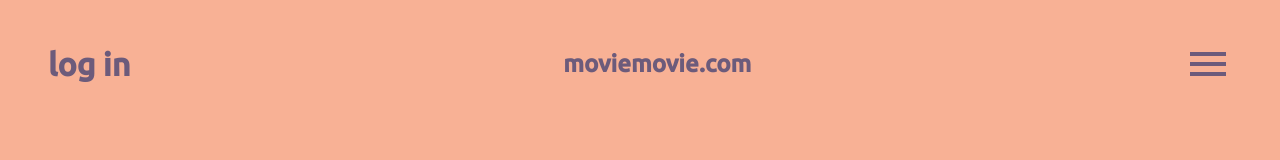
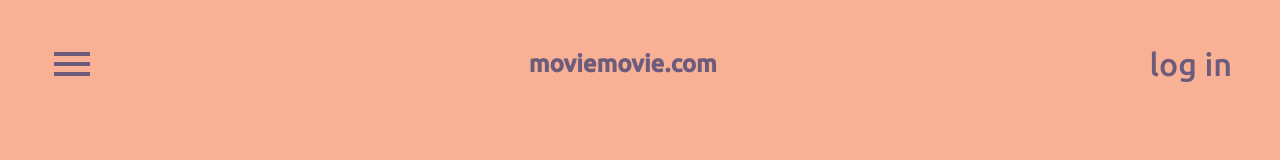
Before and after one commit to kacperpy/secret_website_frontend, a React (Create React App) app: page /1/details in a window 1280 px wide. Shown: the top 160 px of the page. Built offline with nearby package versions, Linux system fonts and the light colour scheme.

Commit message:
updated ui based on auth

```diff
--- /dev/null
+++ b/src/components/sideBar/SideBar.tsx
@@ -0,0 +1,49 @@
+import { Box, Button, Drawer } from "@mui/material";
+import { MouseEvent, KeyboardEvent } from "react";
+
+interface SideBarProps {
+  open: boolean;
+  onClose: () => void;
+}
+
+const SideBar = ({ open, onClose }: SideBarProps) => {
+  const toggleDrawer =
+    (open: boolean) => (event: KeyboardEvent | MouseEvent) => {
+      if (
+        event.type === "keydown" &&
+        ((event as KeyboardEvent).key === "Tab" ||
+          (event as KeyboardEvent).key === "Shift")
+      ) {
+        return;
+      }
+
+      onClose();
+    };
+
+  const handleLogout = () => {
+    localStorage.removeItem("authed_user");
+    localStorage.removeItem("user_auth_token");
+    window.dispatchEvent(new Event("storage"));
+  };
+
+  return (
+    <Drawer anchor="left" open={open} onClose={toggleDrawer(false)}>
+      <Box
+        display="flex"
+        flexDirection="column"
+        alignItems="center"
+        justifyContent="center"
+        width="25rem"
+        height="100vh"
+        sx={{ backgroundColor: "var(--primary)" }}
+        gap="2rem"
+      >
+        <Button variant="outlined" onClick={handleLogout}>
+          log out
+        </Button>
+      </Box>
+    </Drawer>
+  );
+};
+
+export default SideBar;
--- a/src/components/topBar/TopBar.tsx
+++ b/src/components/topBar/TopBar.tsx
@@ -4,8 +4,10 @@ import PersonIcon from "@mui/icons-material/Person";
 import Person2Icon from "@mui/icons-material/Person2";
 import { Link } from "react-router-dom";
 import { useState } from "react";
+import SideBar from "../sideBar/SideBar";
 
 export const TopBar = () => {
+  const [open, setOpen] = useState(false);
   const [user, setUser] = useState<string | null>(
     localStorage.getItem("authed_user") || null
   );
@@ -25,15 +27,41 @@ export const TopBar = () => {
       width="100%"
       height="8rem"
     >
+      <SideBar open={open} onClose={() => setOpen(false)} />
+      <Box display="flex" sx={{ marginLeft: "3rem" }}>
+        <MenuIcon
+          onClick={() => setOpen(true)}
+          sx={{
+            fontSize: "3rem",
+            color: "var(--text-primary)",
+            cursor: "pointer",
+            transition: "color 0.1s ease",
+            "&:hover": {
+              color: "var(--text-primary-hover)",
+            },
+          }}
+        />
+      </Box>
+      <Typography
+        component={Link}
+        to="/"
+        sx={{
+          fontSize: "1.5rem",
+          color: "var(--text-primary)",
+          fontWeight: "bold",
+          textDecoration: "none",
+        }}
+      >
+        moviemovie.com
+      </Typography>
       {user === null ? (
-        <Box display="flex" sx={{ marginLeft: "3rem" }}>
+        <Box display="flex" sx={{ marginRight: "3rem" }}>
           <Typography
             component={Link}
             to={"/login"}
             sx={{
               fontSize: "2rem",
               color: "var(--text-primary)",
-              fontWeight: "bold",
               textDecoration: "none",
               "&:hover": {
                 color: "var(--text-primary-hover)",
@@ -44,7 +72,7 @@ export const TopBar = () => {
           </Typography>
         </Box>
       ) : (
-        <Box display="flex" sx={{ marginLeft: "3rem" }}>
+        <Box display="flex" sx={{ marginRight: "3rem" }}>
           {user === "julcia" ? (
             <Person2Icon
               sx={{ fontSize: "3rem", color: "var(--text-primary)" }}
@@ -66,31 +94,6 @@ export const TopBar = () => {
           </Typography>
         </Box>
       )}
-      <Typography
-        component={Link}
-        to="/"
-        sx={{
-          fontSize: "1.5rem",
-          color: "var(--text-primary)",
-          fontWeight: "bold",
-          textDecoration: "none",
-        }}
-      >
-        moviemovie.com
-      </Typography>
-      <Box display="flex" sx={{ marginRight: "3rem" }}>
-        <MenuIcon
-          sx={{
-            fontSize: "3rem",
-            color: "var(--text-primary)",
-            cursor: "pointer",
-            transition: "color 0.1s ease",
-            "&:hover": {
-              color: "var(--text-primary-hover)",
-            },
-          }}
-        />
-      </Box>
     </Box>
   );
 };
--- a/src/pages/movieDetailsPage/MovieDetailsPage.tsx
+++ b/src/pages/movieDetailsPage/MovieDetailsPage.tsx
@@ -25,6 +25,7 @@ export const MovieDetailsPage = () => {
       justifyContent="center"
       gap="2rem"
       paddingTop="5rem"
+      paddingBottom="5rem"
     >
       <Box
         display="flex"
```
